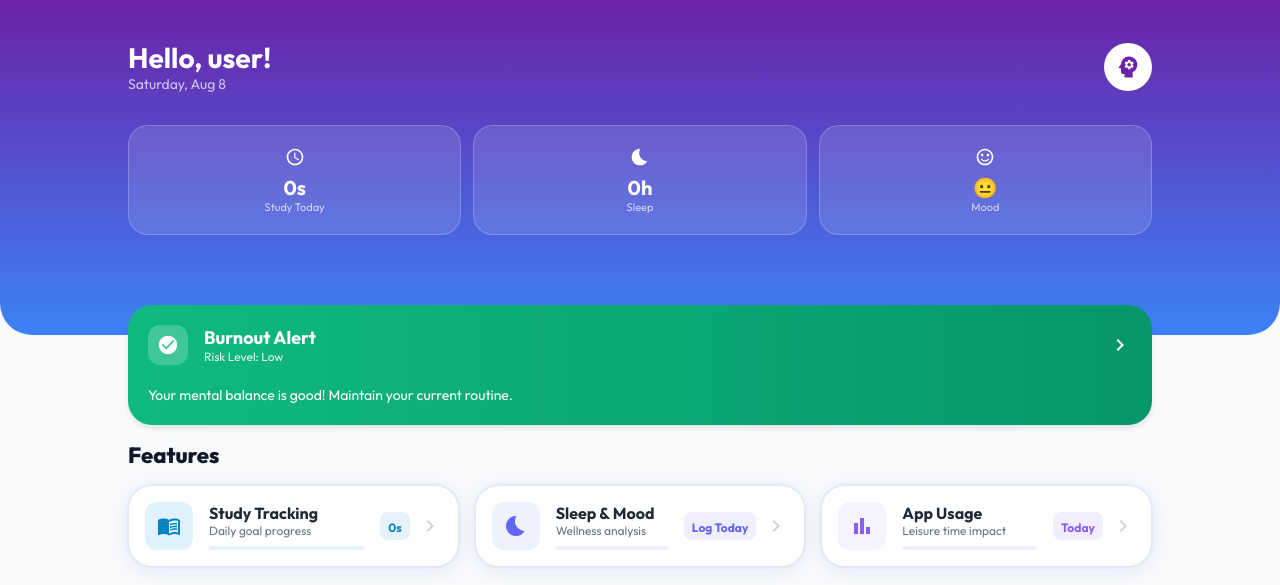
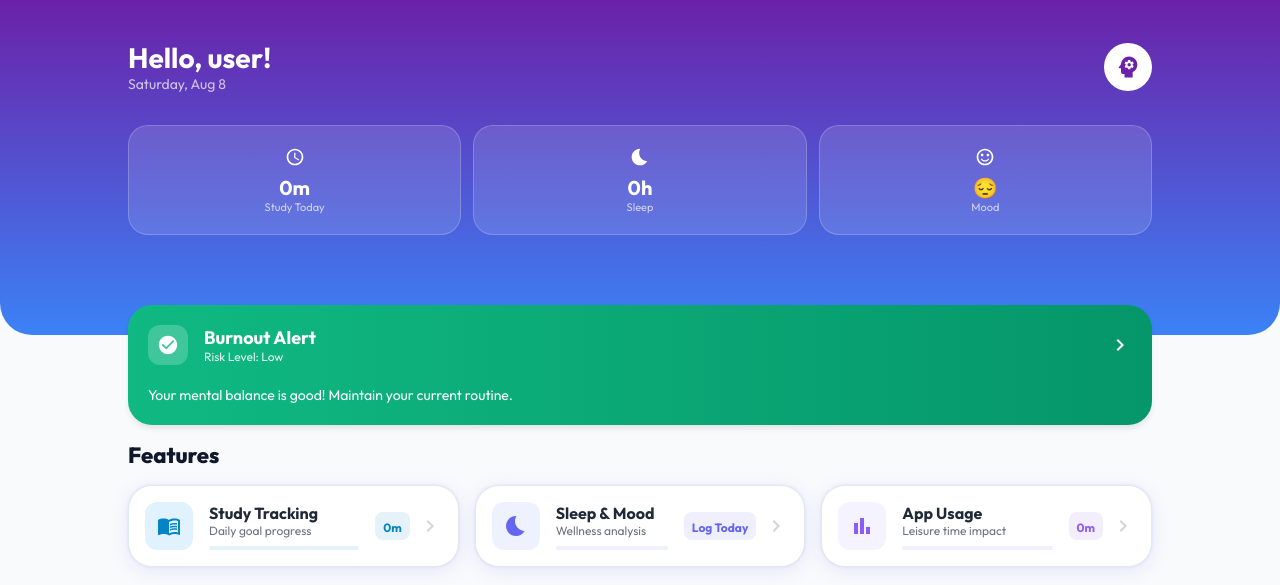
Before and after one commit to PadmanabhanGit/Cognify_Burnout-, a React (Vite) app in the folder web-app/: page /dashboard in a window 1280 px wide. Shown: the top 585 px of the page. Built offline with nearby package versions, Linux system fonts and the light colour scheme; no server answers; sample sign-in values are in the browser's storage.

Commit message:
Align dashboard and usage displays with backend units

```diff
--- a/web-app/src/pages/AppUsage.jsx
+++ b/web-app/src/pages/AppUsage.jsx
@@ -61,17 +61,17 @@ export default function AppUsage() {
   const totalSeconds = Object.values(buckets).reduce((a, b) => a + b, 0);
 
   const formatMins = (totalMins) => {
-    if (!totalMins) return '0s';
+    if (!totalMins && totalMins !== 0) return '0m';
     const h = Math.floor(totalMins / 60);
-    const m = Math.floor(totalMins % 60);
+    const m = Math.round(totalMins % 60);
 
     let parts = [];
     if (h > 0) parts.push(`${h}h`);
-    if (m > 0) parts.push(`${m}m`);
-    return parts.length > 0 ? parts.join(' ') : '0s';
+    if (m > 0 || parts.length === 0) parts.push(`${m}m`);
+    return parts.join(' ');
   };
 
-  const totalHoursStr = formatMins(totalSeconds); // 'totalSeconds' here is actually totalMinutes, we can just leave the variable name but it's used correctly now.
+  const totalHoursStr = formatMins(totalSeconds);
 
 
   return (
--- a/web-app/src/pages/Dashboard.jsx
+++ b/web-app/src/pages/Dashboard.jsx
@@ -67,26 +67,22 @@ export default function Dashboard() {
   const alertScore = dashboardData?.burnoutAlert?.riskScore ?? 0;
   const alertLevel = dashboardData?.burnoutAlert?.riskLevel ?? 'Low';
 
-  const formatHM = (mins) => {
-    if (!mins) return '0s';
-    const totalSecs = Math.floor(mins * 60);
-    const h = Math.floor(totalSecs / 3600);
-    const m = Math.floor((totalSecs % 3600) / 60);
-    const s = totalSecs % 60;
-
-    let parts = [];
+  const formatDuration = (minutes) => {
+    if (!minutes && minutes !== 0) return '0m';
+    const h = Math.floor(minutes / 60);
+    const m = Math.round(minutes % 60);
+    const parts = [];
     if (h > 0) parts.push(`${h}h`);
-    if (m > 0) parts.push(`${m}m`);
-    if (s > 0) parts.push(`${s}s`);
-    return parts.length > 0 ? parts.join(' ') : '0s';
+    if (m > 0 || parts.length === 0) parts.push(`${m}m`);
+    return parts.join(' ');
   };
 
-  const todayStudyDisplay = formatHM(dashboardData?.quickStats?.todayStudyMinutes);
-  const weeklyStudyDisplay = formatHM(dashboardData?.quickStats?.weeklyStudyMinutes);
-  const appUsageDisplay = formatHM(dashboardData?.quickStats?.todayAppUsageMinutes);
+  const todayStudyDisplay = formatDuration(dashboardData?.quickStats?.todayStudyMinutes ?? 0);
+  const weeklyStudyDisplay = formatDuration(dashboardData?.quickStats?.weeklyStudyMinutes ?? 0);
+  const appUsageDisplay = formatDuration(dashboardData?.quickStats?.todayAppUsageMinutes ?? 0);
   const appUsageProgress = Math.min((dashboardData?.quickStats?.todayAppUsageMinutes || 0) / (8 * 60), 1);
-  const sleepHours = dashboardData?.quickStats?.lastSleepHours ?? 0;
-  const moodScore = dashboardData?.quickStats?.lastMoodScore ?? 5;
+  const sleepHours = Number(dashboardData?.quickStats?.lastSleepHours ?? 0);
+  const moodScore = Number(dashboardData?.quickStats?.lastMoodScore ?? 0);
   const moodEmoji = moodScore >= 7 ? '😊' : moodScore >= 4 ? '😐' : '😔';
 
   return (
--- a/web-app/src/pages/SleepMoodDashboard.jsx
+++ b/web-app/src/pages/SleepMoodDashboard.jsx
@@ -41,10 +41,10 @@ export default function SleepMoodDashboard() {
   }, []);
 
   const latestSession = logs.length > 0 ? logs[0] : null;
-  const displayQuality = latestSession?.sleepQuality || 85;
-  const displayDisturbance = latestSession?.disturbanceScore || 15;
-  const sleepDuration = latestSession?.sleepDuration || 7.5;
-  const awakeningCount = latestSession?.awakeningCount || 1;
+  const displayQuality = Number(latestSession?.sleepQuality ?? 0);
+  const displayDisturbance = Number(latestSession?.disturbanceScore ?? 0);
+  const sleepDuration = Number(latestSession?.sleepDuration ?? 0);
+  const awakeningCount = Number(latestSession?.awakeningCount ?? 0);
 
   const getQualityColor = (score) => {
     if (score >= 75) return '#10B981';
```
